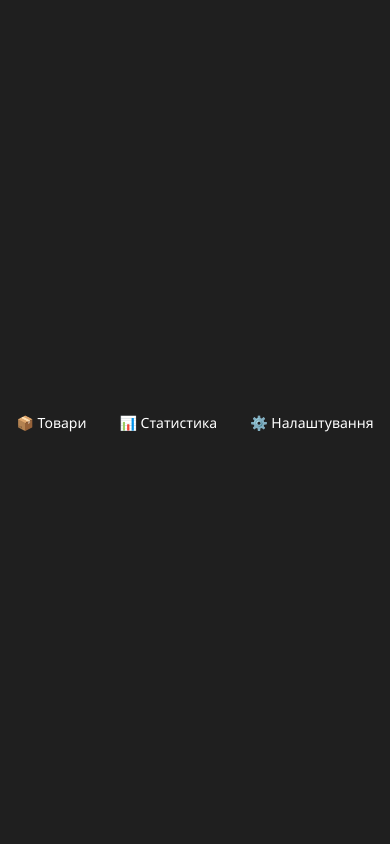
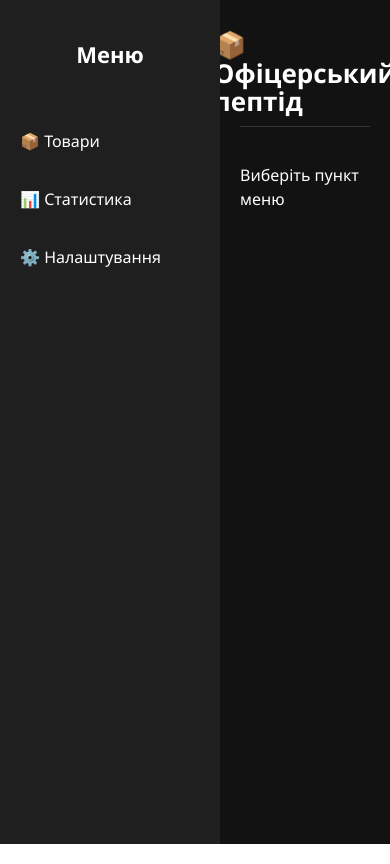
Before and after one commit to Rezzyyq/sportpit-app, a React (Vite) app: page / in a window 390 px wide. Built offline with nearby package versions, Linux system fonts and the light colour scheme.

Commit message:
Оновив дизайн 1.3

```diff
--- a/src/App.css
+++ b/src/App.css
@@ -84,6 +84,7 @@ html, body, #root {
   margin: 0;
   font-size: 26px;
 }
+
 
 /* Stats */
 .stats {
@@ -173,55 +174,3 @@ table tbody tr.odd { background: #2a2a2a; }
   font-size: 16px;
   color: #aaa;
 }
-
-/* Адаптивність для мобільних */
-@media (max-width: 768px) {
-  .app {
-    flex-direction: column; /* Sidebar зверху, контент знизу */
-  }
-
-  .sidebar {
-    width: 100%;
-    flex-direction: row;
-    justify-content: space-around;
-    padding: 10px 0;
-  }
-
-  .sidebar h2 {
-    display: none; /* Прибрати заголовок на мобільних */
-  }
-
-  .sidebar ul {
-    display: flex;
-    flex-direction: row;
-    width: 100%;
-    justify-content: space-around;
-  }
-
-  .sidebar ul li {
-    margin-bottom: 0;
-    padding: 10px;
-    font-size: 14px;
-  }
-
-  .main {
-    padding: 10px;
-  }
-
-  .form {
-    flex-direction: column;
-  }
-
-  .form input, .form button {
-    flex: 1 1 100%;
-  }
-
-  .table-container {
-    max-height: none; /* щоб таблиця повністю скролилась */
-    overflow-x: auto; /* горизонтальний скрол для таблиці */
-  }
-
-  table {
-    min-width: 600px; /* таблиця не з’їжджає */
-  }
-}
```
Also changed, not shown: src/App.jsx (line endings or trailing spaces).
